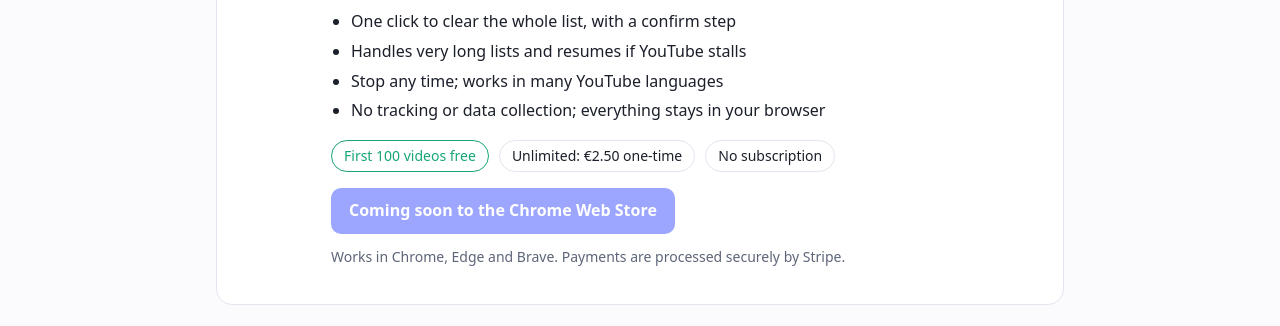
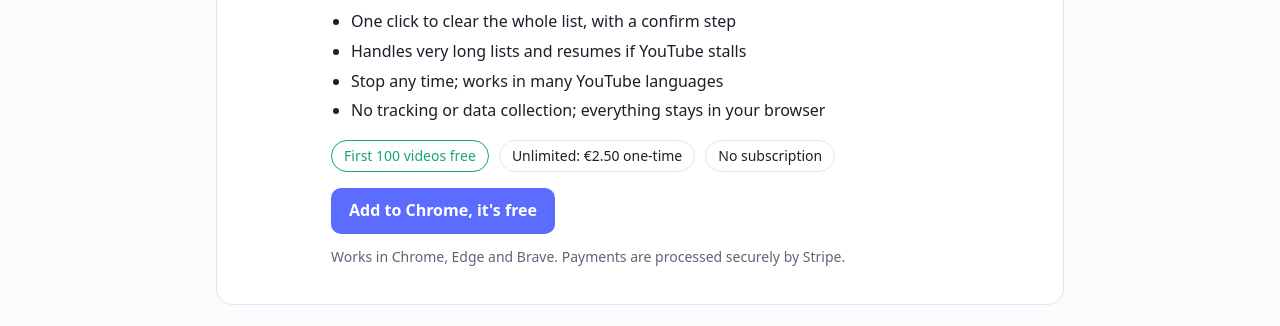
Before and after one commit to tidywarelabs/tidywarelabs.github.io, a plain HTML site: page index.html in a window 1280 px wide. Shown: the part 402-728 px from the top of the page. Drawn offline with Linux system fonts and the light colour scheme.

Commit message:
Add files via upload

```diff
--- a/index.html
+++ b/index.html
@@ -39,8 +39,7 @@
           <span class="pill">Unlimited: €2.50 one-time</span>
           <span class="pill">No subscription</span>
         </div>
-        <!-- Replace href with the Chrome Web Store link after publishing, and remove class "soon". -->
-        <a class="btn soon" href="#">Coming soon to the Chrome Web Store</a>
+        <a class="btn" href="https://chromewebstore.google.com/detail/watch-later-cleaner/fbnjdfdbkienephajelfaaojlbogblaa" target="_blank" rel="noopener">Add to Chrome, it's free</a>
         <p class="muted" style="margin-top:12px">Works in Chrome, Edge and Brave. Payments are processed securely by Stripe.</p>
       </div>
     </section>
```
